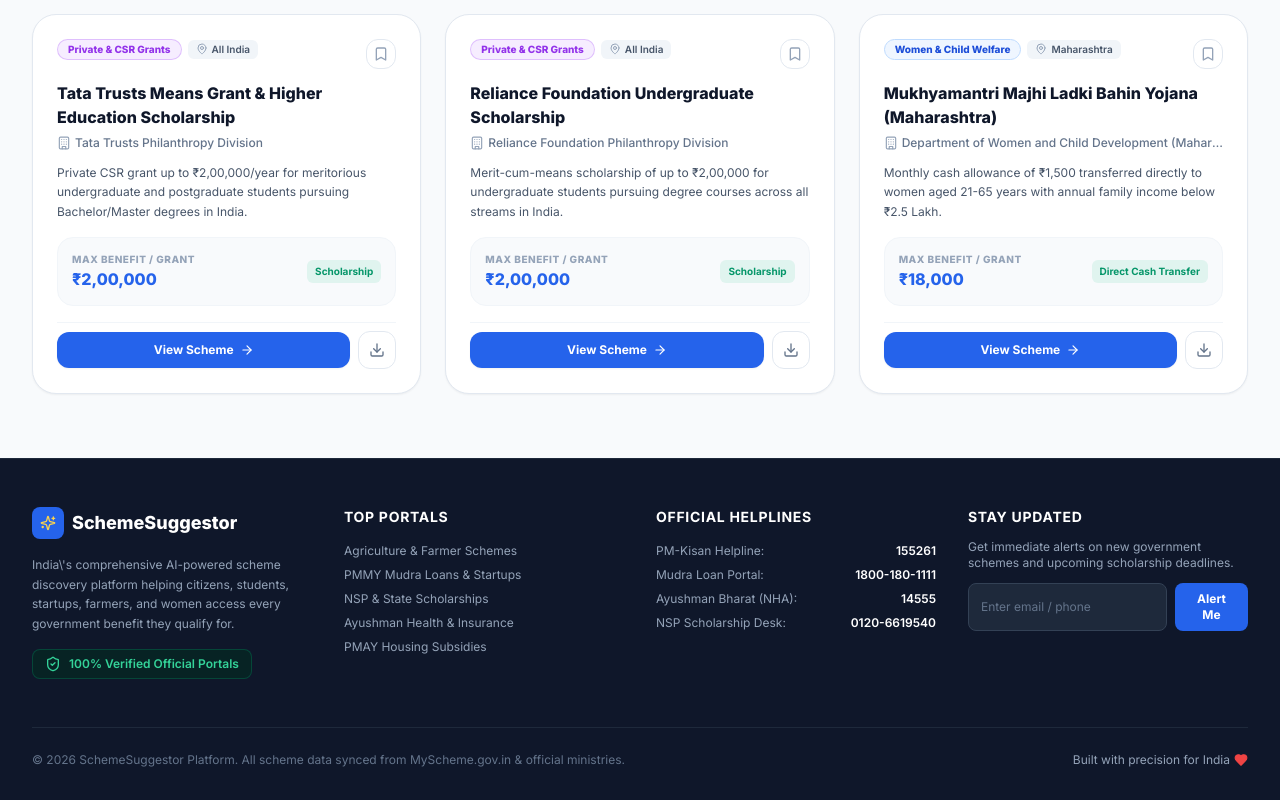
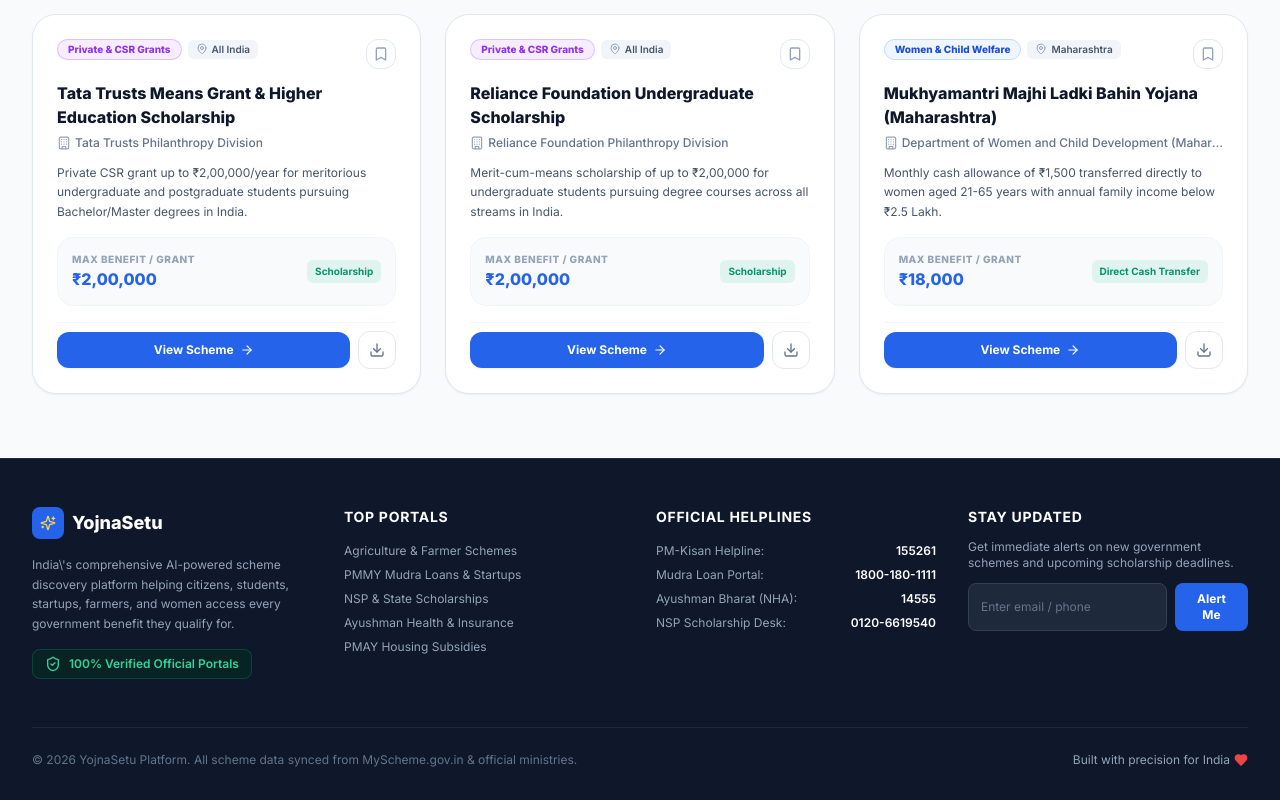
Before and after one commit to ujwalx23/YojnaSetu, a React (Vite) app: page / in a window 1280 px wide. Shown: the part 1971-2771 px from the top of the page. Built offline with nearby package versions, Linux system fonts and the light colour scheme.

Commit message:
Rebrand platform name to YojnaSetu

```diff
--- a/index.html
+++ b/index.html
@@ -4,7 +4,7 @@
     <meta charset="UTF-8" />
     <link rel="icon" type="image/svg+xml" href="/favicon.svg" />
     <meta name="viewport" content="width=device-width, initial-scale=1.0" />
-    <title>SchemeSuggestor | AI-Powered Government & Private Scheme Finder</title>
+    <title>YojnaSetu | AI-Powered Government & Private Scheme Finder</title>
     <meta name="description" content="Discover government and private schemes, grants, scholarships, MSME loans, and subsidies you qualify for using AI eligibility calculation." />
 
     <!-- Google Fonts -->
--- a/package.json
+++ b/package.json
@@ -1,5 +1,5 @@
 {
-  "name": "scheme-suggestor",
+  "name": "yojna-setu",
   "private": true,
   "version": "1.0.0",
   "type": "module",
--- a/src/components/Footer.tsx
+++ b/src/components/Footer.tsx
@@ -12,7 +12,7 @@
               <div className="w-8 h-8 rounded-lg bg-brand-600 flex items-center justify-center">
                 <Sparkles className="w-4 h-4 text-amber-300" />
               </div>
-              <span className="font-extrabold text-lg text-white">SchemeSuggestor</span>
+              <span className="font-extrabold text-lg text-white">YojnaSetu</span>
             </div>
             <p className="text-xs text-slate-400 leading-relaxed">
               India\'s comprehensive AI-powered scheme discovery platform helping citizens, students, startups, farmers, and women access every government benefit they qualify for.
@@ -78,7 +78,7 @@
         </div>
 
         <div className="border-t border-slate-800 pt-6 flex flex-col sm:flex-row items-center justify-between text-xs text-slate-500 gap-4">
-          <p>© 2026 SchemeSuggestor Platform. All scheme data synced from MyScheme.gov.in & official ministries.</p>
+          <p>© 2026 YojnaSetu Platform. All scheme data synced from MyScheme.gov.in & official ministries.</p>
           <div className="flex items-center gap-1 text-slate-400">
             <span>Built with precision for India</span>
             <Heart className="w-3.5 h-3.5 text-red-500 fill-current" />
--- a/src/components/Navbar.tsx
+++ b/src/components/Navbar.tsx
@@ -87,7 +87,7 @@
           <div>
             <div className="flex items-center gap-1.5">
               <span className="font-black text-xl tracking-tight text-slate-900 dark:text-white">
-                Scheme<span className="text-brand-600 dark:text-brand-400">Suggestor</span>
+                Yojna<span className="text-brand-600 dark:text-brand-400">Setu</span>
               </span>
               <span className="bg-amber-500/10 text-amber-600 dark:text-amber-400 text-[10px] font-extrabold px-1.5 py-0.5 rounded border border-amber-500/20">
                 AI 3.0
--- a/src/context/AuthContext.tsx
+++ b/src/context/AuthContext.tsx
@@ -115,7 +115,7 @@
       appliedDate: new Date().toISOString().split('T')[0],
       status: 'Submitted',
       applicationRefNumber: `APP-2026-${Math.floor(10000 + Math.random() * 90000)}`,
-      remarks: 'Application submitted via SchemeSuggestor official portal redirect.'
+      remarks: 'Application submitted via YojnaSetu official portal redirect.'
     };
     setApplications(prev => [newItem, ...prev]);
   };
--- a/src/data/translations.ts
+++ b/src/data/translations.ts
@@ -31,7 +31,7 @@
 
 export const TRANSLATIONS: Record<LanguageCode, TranslationDictionary> = {
   en: {
-    appName: "SchemeSuggestor",
+    appName: "YojnaSetu",
     tagline: "Discover every government and private scheme you are eligible for",
     searchPlaceholder: "Search by scheme name, state, department, or benefit (e.g. Mudra, Tata Scholarship, PM Kisan)...",
     checkEligibilityBtn: "Check AI Eligibility Now",
--- a/src/utils/pdfExporter.ts
+++ b/src/utils/pdfExporter.ts
@@ -12,7 +12,7 @@
   doc.setTextColor(255, 255, 255);
   doc.setFont('helvetica', 'bold');
   doc.setFontSize(18);
-  doc.text('SchemeSuggestor Official Information Guide', 14, 18);
+  doc.text('YojnaSetu Official Information Guide', 14, 18);
   doc.setFontSize(10);
   doc.setFont('helvetica', 'normal');
   doc.text(`Generated on ${new Date().toLocaleDateString()} | Government & Private Scheme Portal`, 14, 26);
```
Also changed, not shown: 4 other files (tests, documents, lock files or other folders).
